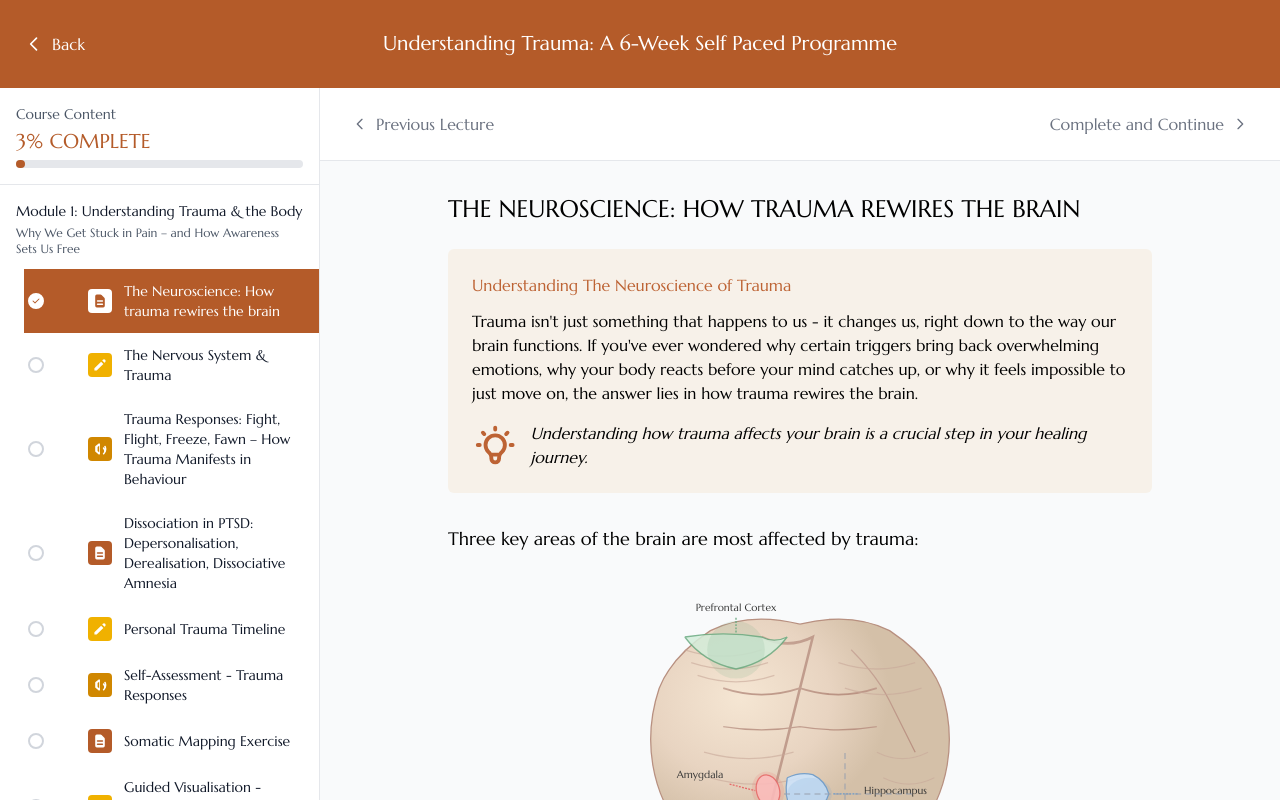
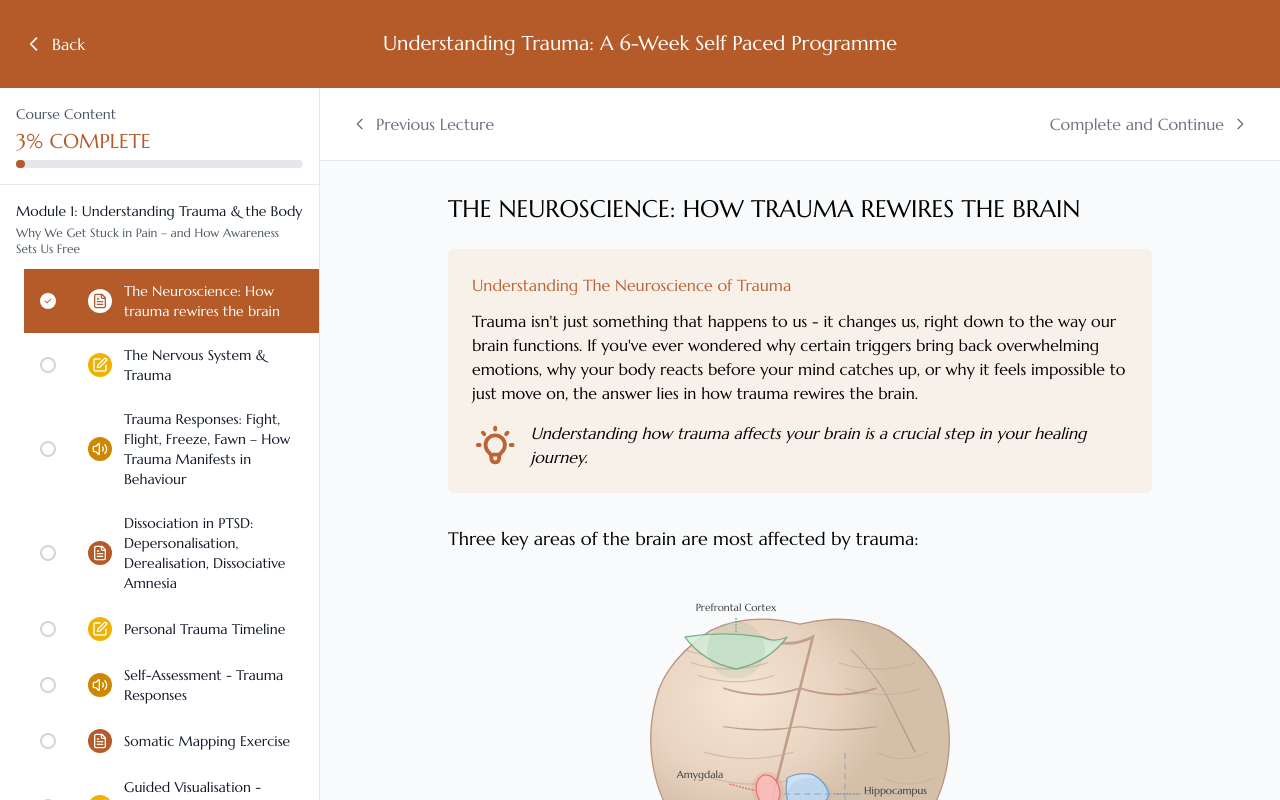
Before and after one commit to Monis9451/Course_Platform, a React (Vite) app in the folder Course-platform(frontend)/: page /course-content/1 in a window 1280 px wide. Built offline with nearby package versions, Linux system fonts and the light colour scheme; no server answers.

Commit message:
updated the side bar design

```diff
--- a/Course-platform(frontend)/src/components/CourseSidebar.jsx
+++ b/Course-platform(frontend)/src/components/CourseSidebar.jsx
@@ -66,7 +66,7 @@ const CourseSidebar = ({ courseData, selectedLesson, onLessonSelect, completedLe
                     }`}
                   >
                     {/* Status Circle - positioned with some left spacing */}
-                    <div className="absolute left-1 flex-shrink-0">
+                    <div className="absolute left-4 flex-shrink-0">
                       <button
                         onClick={(e) => toggleLessonCompletion(moduleIndex, lessonIndex, e)}
                         className={`w-4 h-4 rounded-full border-2 flex items-center justify-center transition-colors ${
@@ -98,72 +98,82 @@ const CourseSidebar = ({ courseData, selectedLesson, onLessonSelect, completedLe
                     {/* Lesson Icon */}
                     <div className="mr-3 ml-12">
                       {lessonIndex === 0 ? (
-                        // First lesson - file icon
-                        <div className={`w-6 h-6 rounded flex items-center justify-center ${
+                        // First lesson - file text icon
+                        <div className={`w-6 h-6 rounded-full flex items-center justify-center ${
                           selectedLesson?.moduleIndex === moduleIndex &&
                           selectedLesson?.lessonIndex === lessonIndex
                             ? 'bg-white'
                             : 'bg-primary'
                         }`}>
-                          <svg className={`w-4 h-4 ${
+                          <svg xmlns="http://www.w3.org/2000/svg" width="24" height="24" viewBox="0 0 24 24" fill="none" stroke="currentColor" strokeWidth="2" strokeLinecap="round" strokeLinejoin="round" className={`w-4 h-4 ${
                             selectedLesson?.moduleIndex === moduleIndex &&
                             selectedLesson?.lessonIndex === lessonIndex
                               ? 'text-primary'
                               : 'text-white'
-                          }`} fill="currentColor" viewBox="0 0 20 20">
-                            <path fillRule="evenodd" d="M4 4a2 2 0 012-2h4.586A2 2 0 0112 2.586L15.414 6A2 2 0 0116 7.414V16a2 2 0 01-2 2H6a2 2 0 01-2-2V4zm2 6a1 1 0 011-1h6a1 1 0 110 2H7a1 1 0 01-1-1zm1 3a1 1 0 100 2h6a1 1 0 100-2H7z" clipRule="evenodd" />
+                          }`}>
+                            <path d="M15 2H6a2 2 0 0 0-2 2v16a2 2 0 0 0 2 2h12a2 2 0 0 0 2-2V7Z"></path>
+                            <path d="M14 2v4a2 2 0 0 0 2 2h4"></path>
+                            <path d="M10 9H8"></path>
+                            <path d="M16 13H8"></path>
+                            <path d="M16 17H8"></path>
                           </svg>
                         </div>
                       ) : lessonIndex % 3 === 1 ? (
                         // Edit icon for action/writing lessons
-                        <div className={`w-6 h-6 rounded flex items-center justify-center ${
+                        <div className={`w-6 h-6 rounded-full flex items-center justify-center ${
                           selectedLesson?.moduleIndex === moduleIndex &&
                           selectedLesson?.lessonIndex === lessonIndex
                             ? 'bg-white'
                             : 'bg-yellow-500'
                         }`}>
-                          <svg className={`w-4 h-4 ${
+                          <svg xmlns="http://www.w3.org/2000/svg" width="24" height="24" viewBox="0 0 24 24" fill="none" stroke="currentColor" strokeWidth="2" strokeLinecap="round" strokeLinejoin="round" className={`w-4 h-4 ${
                             selectedLesson?.moduleIndex === moduleIndex &&
                             selectedLesson?.lessonIndex === lessonIndex
                               ? 'text-yellow-500'
                               : 'text-white'
-                          }`} fill="currentColor" viewBox="0 0 20 20">
-                            <path d="M13.586 3.586a2 2 0 112.828 2.828l-.793.793-2.828-2.828.793-.793zM11.379 5.793L3 14.172V17h2.828l8.38-8.379-2.83-2.828z" />
+                          }`}>
+                            <path d="M12 3H5a2 2 0 0 0-2 2v14a2 2 0 0 0 2 2h14a2 2 0 0 0 2-2v-7"></path>
+                            <path d="M18.375 2.625a1 1 0 0 1 3 3l-9.013 9.014a2 2 0 0 1-.853.505l-2.873.84a.5.5 0 0 1-.62-.62l.84-2.873a2 2 0 0 1 .506-.852z"></path>
                           </svg>
                         </div>
                       ) : lessonIndex % 3 === 2 ? (
-                        // Audio/meditation icon
-                        <div className={`w-6 h-6 rounded flex items-center justify-center ${
+                        // Audio/volume icon
+                        <div className={`w-6 h-6 rounded-full flex items-center justify-center ${
                           selectedLesson?.moduleIndex === moduleIndex &&
                           selectedLesson?.lessonIndex === lessonIndex
                             ? 'bg-white'
                             : 'bg-yellow-600'
                         }`}>
-                          <svg className={`w-4 h-4 ${
+                          <svg xmlns="http://www.w3.org/2000/svg" width="24" height="24" viewBox="0 0 24 24" fill="none" stroke="currentColor" strokeWidth="2" strokeLinecap="round" strokeLinejoin="round" className={`w-4 h-4 ${
                             selectedLesson?.moduleIndex === moduleIndex &&
                             selectedLesson?.lessonIndex === lessonIndex
                               ? 'text-yellow-600'
                               : 'text-white'
-                          }`} fill="currentColor" viewBox="0 0 20 20">
-                            <path fillRule="evenodd" d="M9.383 3.076A1 1 0 0110 4v12a1 1 0 01-1.617.776l-4.383-3.5A1 1 0 014 13V7a1 1 0 01.383-.776l4.383-3.5zM7 7.618V12.382L9 14.118V5.882L7 7.618zM15.657 6.343a1 1 0 011.414 0A9.972 9.972 0 0118 10a9.972 9.972 0 01-.929 3.657 1 1 0 01-1.414 0 1 1 0 010-1.414A7.971 7.971 0 0016 10c0-.89-.165-1.736-.464-2.536a1 1 0 010-1.414z" clipRule="evenodd" />
-                            <path fillRule="evenodd" d="M13.828 8.172a1 1 0 011.414 0 5.983 5.983 0 010 8.484 1 1 0 01-1.414-1.414 3.983 3.983 0 000-5.656 1 1 0 010-1.414z" clipRule="evenodd" />
+                          }`}>
+                            <path d="M11 4.702a.705.705 0 0 0-1.203-.498L6.413 7.587A1.4 1.4 0 0 1 5.416 8H3a1 1 0 0 0-1 1v6a1 1 0 0 0 1 1h2.416a1.4 1.4 0 0 1 .997.413l3.383 3.384A.705.705 0 0 0 11 19.298z"></path>
+                            <path d="M16 9a5 5 0 0 1 0 6"></path>
+                            <path d="M19.364 18.364a9 9 0 0 0 0-12.728"></path>
                           </svg>
                         </div>
                       ) : (
-                        // Default file icon
-                        <div className={`w-6 h-6 rounded flex items-center justify-center ${
+                        // Default file text icon
+                        <div className={`w-6 h-6 rounded-full flex items-center justify-center ${
                           selectedLesson?.moduleIndex === moduleIndex &&
                           selectedLesson?.lessonIndex === lessonIndex
                             ? 'bg-white'
                             : 'bg-primary'
                         }`}>
-                          <svg className={`w-4 h-4 ${
+                          <svg xmlns="http://www.w3.org/2000/svg" width="24" height="24" viewBox="0 0 24 24" fill="none" stroke="currentColor" strokeWidth="2" strokeLinecap="round" strokeLinejoin="round" className={`w-4 h-4 ${
                             selectedLesson?.moduleIndex === moduleIndex &&
                             selectedLesson?.lessonIndex === lessonIndex
                               ? 'text-primary'
                               : 'text-white'
-                          }`} fill="currentColor" viewBox="0 0 20 20">
-                            <path fillRule="evenodd" d="M4 4a2 2 0 012-2h4.586A2 2 0 0112 2.586L15.414 6A2 2 0 0116 7.414V16a2 2 0 01-2 2H6a2 2 0 01-2-2V4zm2 6a1 1 0 011-1h6a1 1 0 110 2H7a1 1 0 01-1-1zm1 3a1 1 0 100 2h6a1 1 0 100-2H7z" clipRule="evenodd" />
+                          }`}>
+                            <path d="M15 2H6a2 2 0 0 0-2 2v16a2 2 0 0 0 2 2h12a2 2 0 0 0 2-2V7Z"></path>
+                            <path d="M14 2v4a2 2 0 0 0 2 2h4"></path>
+                            <path d="M10 9H8"></path>
+                            <path d="M16 13H8"></path>
+                            <path d="M16 17H8"></path>
                           </svg>
                         </div>
                       )}
```
